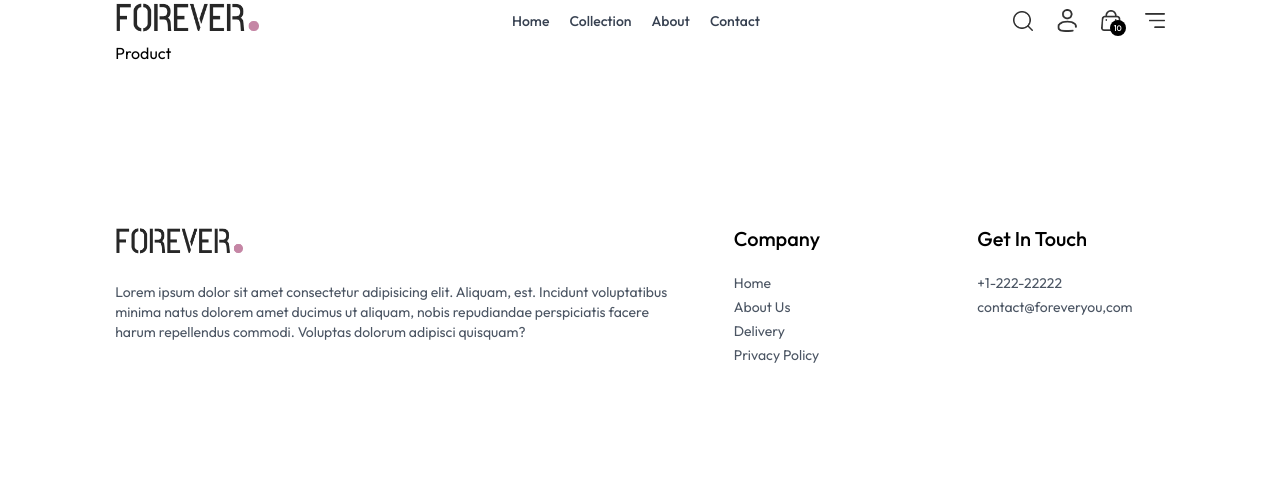
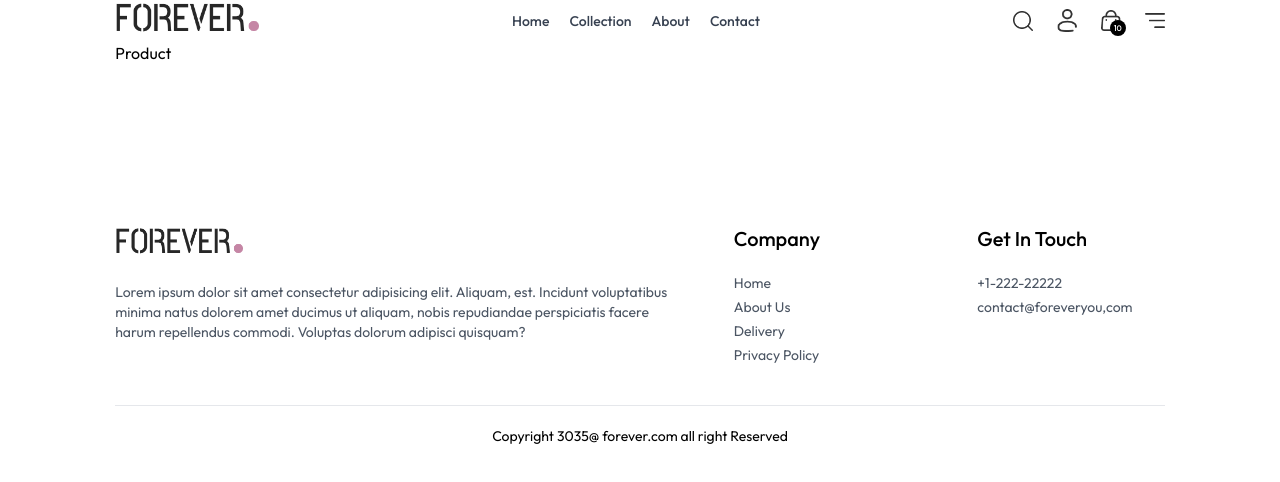
Before and after one commit to arirarif/TubeEcommerceMERN, a React (Vite) app: page /product/aaaaa in a window 1280 px wide. Shown: the top 482 px of the page. Built offline with nearby package versions, Linux system fonts and the light colour scheme.

Commit message:
complete HomePage

```diff
--- a/src/components/Footer.jsx
+++ b/src/components/Footer.jsx
@@ -3,6 +3,8 @@ import { assets } from '../assets/assets'
 
 const Footer = () => {
     return (
+
+        <div>
             <div className='flex flex-col sm:grid grid-cols-[3fr_1fr_1fr] gap-14 my-10 mt-40 text-sm '>
 
 
@@ -30,6 +32,15 @@ const Footer = () => {
                         <li>contact@foreveryou,com</li>
                     </ul>
                 </div>
+
+
+            </div>
+            <div>
+                <hr />
+                <p className='py-5 text-sm text-center'>
+                    Copyright 3035@ forever.com all right Reserved
+                </p>
+            </div>
         </div>
     )
 }
```
Lines whose indentation alone changed are shown as unchanged.
